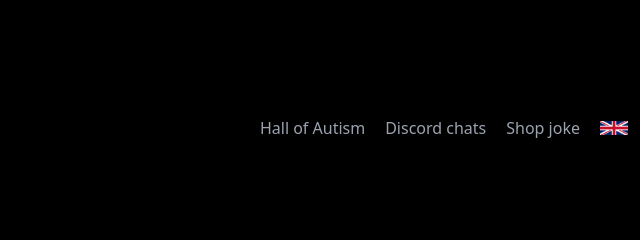
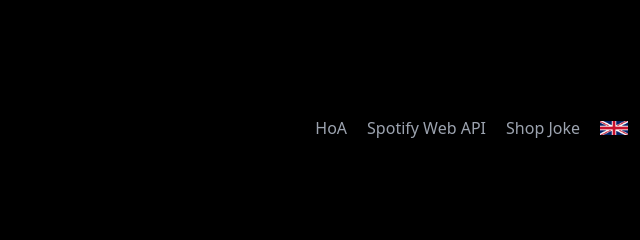
Before and after one commit to nnefficient/skys.cool, a plain HTML site: page sk/index.html in a window 1280 px wide. Shown: the top 240 px of the page, 640-1280 px from the left. Drawn offline with nearby package versions, Linux system fonts and the light colour scheme.

Commit message:
Update index.html

```diff
--- a/sk/index.html
+++ b/sk/index.html
@@ -22,12 +22,10 @@
         </a>
       </div>
       <div class="mr-9 md:mr-3 flex flex-wrap pt-7 flex-row md:flex-row items-center float-right">
-        <a class="mr-6 md:mr-5 hover:text-white cursor-pointer" href="https://skys.cool/hoa" target="_blank">Hall of
-          Autism</a>
-        <a class="mr-6 md:mr-5 hover:text-white cursor-pointer" href="https://skys.cool/dcexported"
-          target="_blank">Discord
-          chats</a>
-        <a class="mr-6 md:mr-5 hover:text-white cursor-pointer" href="https://skys.cool/shop" target="_blank">Shop joke</a>
+        <a class="mr-6 md:mr-5 hover:text-white cursor-pointer" href="https://skys.cool/hoa" target="_blank">HoA</a>
+        <a class="mr-6 md:mr-5 hover:text-white cursor-pointer" href="https://skys.cool/spotify"
+          target="_blank">Spotify Web API</a>
+        <a class="mr-6 md:mr-5 hover:text-white cursor-pointer" href="https://skys.cool/shop" target="_blank">Shop Joke</a>
         <a href="https://skys.cool/shop">
           <img src="en.png" width="28" height="11">
         </a>
```
